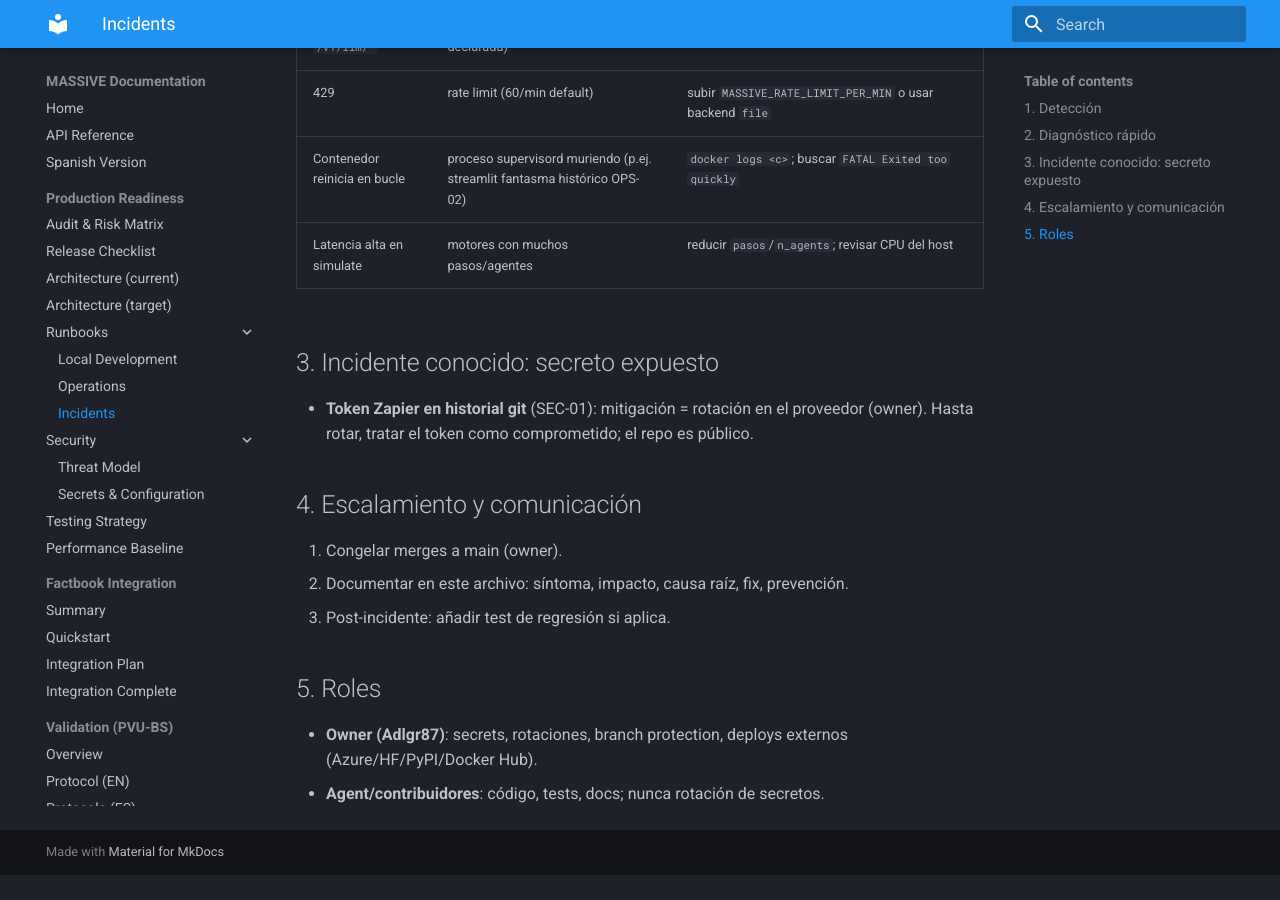
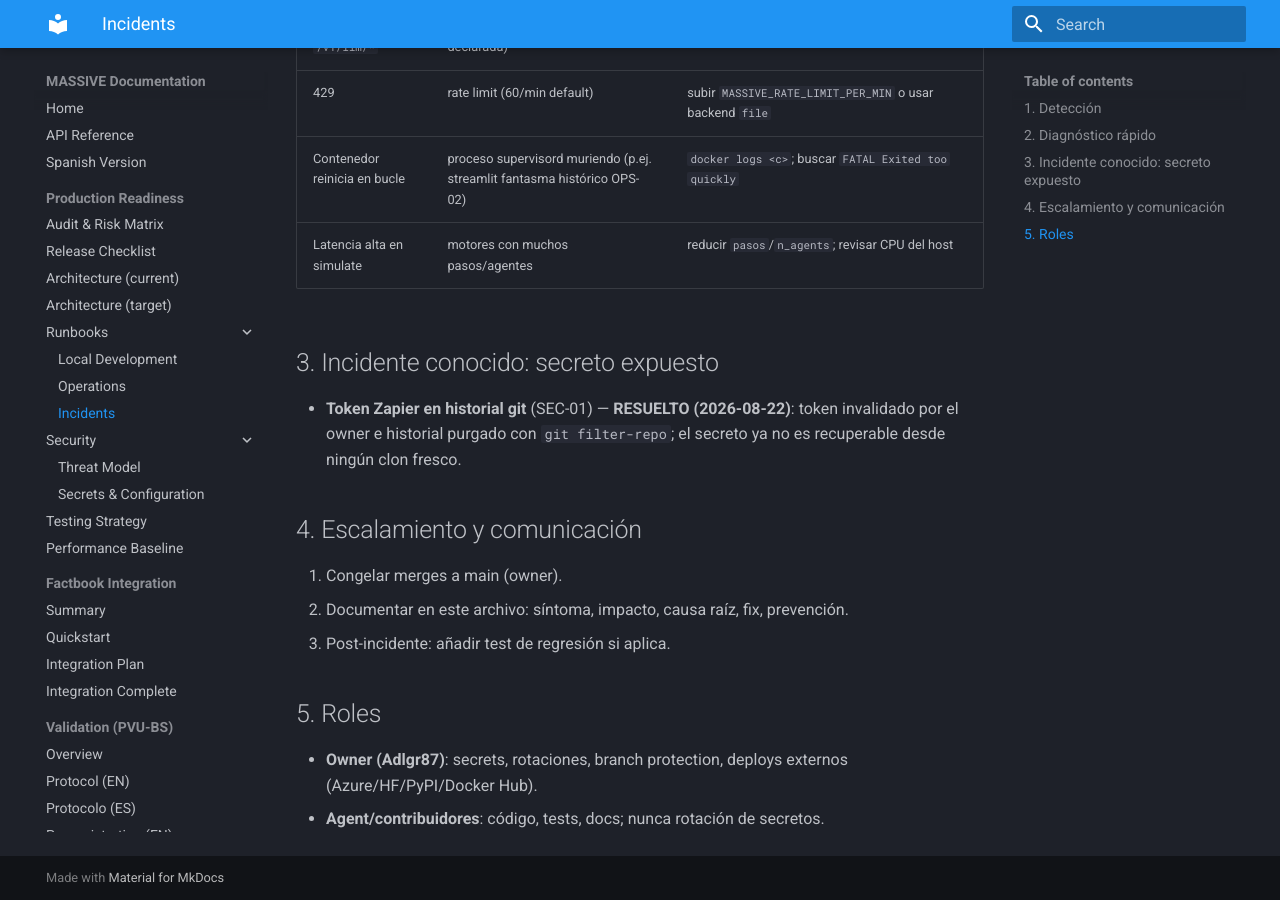
Before and after one commit to Adlgr87/BeyondSight, an MkDocs documentation site: the page built from docs/runbooks/incidents.md, in a window 1280 px wide and 900 px high, scrolled down 674 px. Built offline with MkDocs 1.6.1 and Material for MkDocs 9.7.7, drawn with Linux system fonts in a browser that asks for light colours; before the commit the page ends 1549 px from its top, so only the background shows below that.

Commit message:
docs(security): close SEC-01 after history purge; drop gitleaks allowlist
The exposed Zapier MCP token was revoked by the owner and purged from
the public git history via git filter-repo (fresh-clone scan verified
clean; rewritten tip tree bit-for-bit identical, runtime unaffected).

- gitleaks.toml: remove EXCEPTION 1 (SEC-01); flagged commit no longer
  exists in any ref. Fixture allowlist untouched.
- threat-model.md: T1 marked mitigated.
- incidents.md / secrets-and-configuration.md / production-readiness-
  audit.md: SEC-01 marked RESOLVED/CLOSED with date and method.
- CHANGELOG.md: closure entry added; original finding kept as record.

Co-authored-by: openhands <openhands@all-hands.dev>

```diff
--- a/docs/runbooks/incidents.md
+++ b/docs/runbooks/incidents.md
@@ -21,7 +21,9 @@
 
 ## 3. Incidente conocido: secreto expuesto
 
-- **Token Zapier en historial git** (SEC-01): mitigación = rotación en el proveedor (owner). Hasta rotar, tratar el token como comprometido; el repo es público.
+- **Token Zapier en historial git** (SEC-01) — **RESUELTO (2026-08-22)**:
+  token invalidado por el owner e historial purgado con `git filter-repo`;
+  el secreto ya no es recuperable desde ningún clon fresco.
 
 ## 4. Escalamiento y comunicación
 
```
Also changed, not shown: CHANGELOG.md (+12 -5 lines), docs/production-readiness-audit.md (+1 -0 lines), docs/security/secrets-and-configuration.md (+3 -1 lines), docs/security/threat-model.md (+1 -1 lines), gitleaks.toml (+4 -15 lines).
